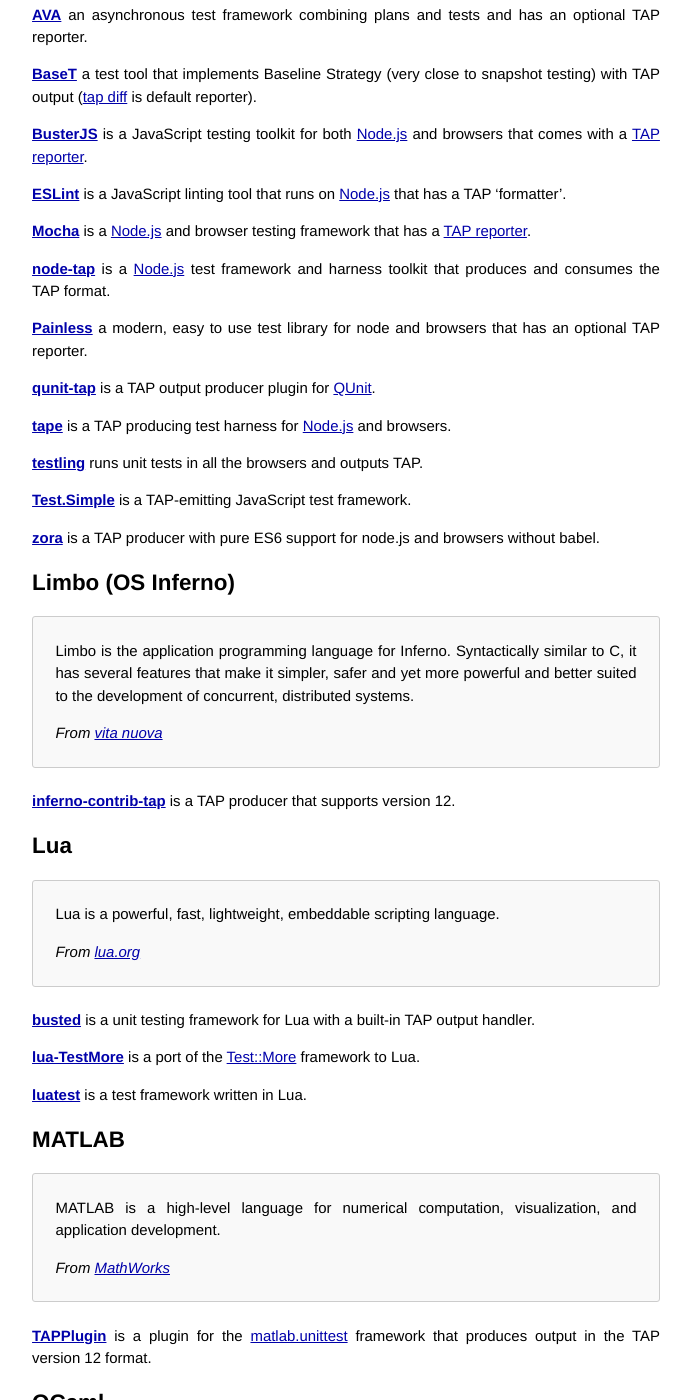
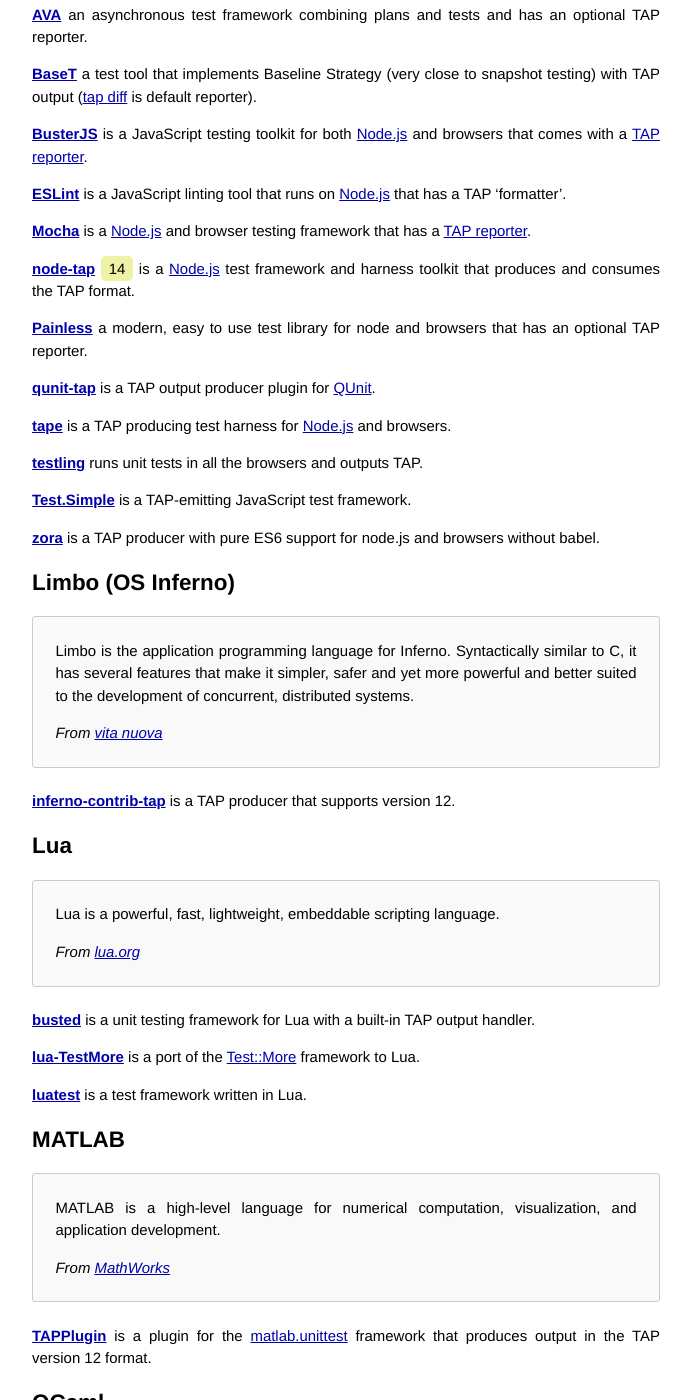
Before and after one commit to TestAnything/testanything.github.io, a Jekyll site: the page built from producers.md, in a window 1280 px wide and 1400 px high, scrolled down 6047 px. Shown: the whole window, without its empty margins (294-985 px from the left). Built offline with Jekyll 4.4.1, drawn with Linux system fonts in a browser that asks for light colours.

Commit message:
Add CSS badge and mark producer with TAP14
node-tap https://node-tap.org/tap-protocol

Closes https://github.com/TestAnything/Specification/issues/32

```diff
--- a/css/main.css
+++ b/css/main.css
@@ -245,3 +245,11 @@
 .post pre.terminal code {
   background-color: #333;
 }
+
+.badge {
+  background-color: #eef2a5;
+  color: black;
+  padding: 4px 8px;
+  text-align: center;
+  border-radius: 5px;
+ }
--- a/producers.md
+++ b/producers.md
@@ -334,8 +334,9 @@
 **[Mocha](http://mochajs.org/)** is a [Node.js][node] and browser testing
 framework that has a [TAP reporter](http://mochajs.org/#tap).
 
-**[node-tap](https://github.com/isaacs/node-tap)** is a [Node.js][node]
-test framework and harness toolkit that produces and consumes the TAP format.
+**[node-tap](https://github.com/isaacs/node-tap)** <span
+class="badge">14</span> is a [Node.js][node] test framework and harness toolkit
+that produces and consumes the TAP format.
 
 **[Painless](https://github.com/taylorhakes/painless)** a modern, easy to use test library for node and browsers that has an optional TAP reporter.
 
```
